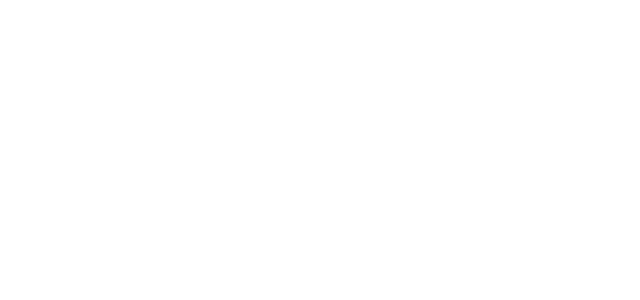
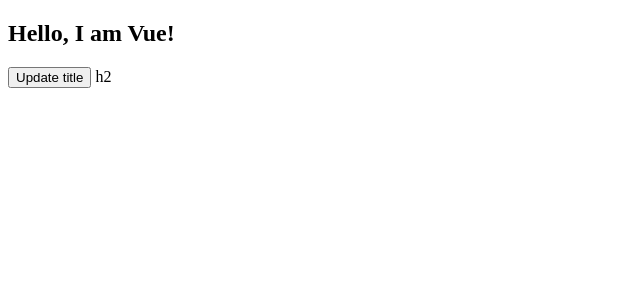
Before and after one commit to vpravo/vue-apps, a Vue app: page /dom-element in a window 1280 px wide. Shown: the top 300 px of the page, without its empty margins (0-640 px from the left). Built offline with nearby package versions, Linux system fonts and the light colour scheme.

Commit message:
dom-element

```diff
--- a/src/components/app-contents/contents.js
+++ b/src/components/app-contents/contents.js
@@ -46,5 +46,9 @@
   {
     name: "Отслеживание изменений с watch",
     path: "watch-for-changes"
+  },
+  {
+    name: "Доступ к Dom элементам",
+    path: "dom-element"
   }
 ]
--- /dev/null
+++ b/src/components/dom-element/dom-element.vue
@@ -0,0 +1,25 @@
+<template>
+  <div>
+    <h2 ref="heading">{{ title }}</h2>
+    <button @click="updateFirstTitle">Update title</button>
+    h2
+  </div>
+</template>
+<script>
+export default {
+  name: "DomElement",
+  data() {
+    return {
+      title: "Hello, I am Vue!"
+    }
+  },
+  methods: {
+    updateFirstTitle() {
+      this.title = "New title!"
+      this.$refs.heading.style.color = "red"
+      console.log(this.$refs)
+    }
+  }
+}
+</script>
+<style lang="sass" scoped></style>
--- /dev/null
+++ b/src/components/dom-element/index.js
@@ -0,0 +1,2 @@
+import DomElement from "./dom-element"
+export default DomElement
--- /dev/null
+++ b/src/components/lifecycle-component/index.js
@@ -0,0 +1,2 @@
+import LifecycleComponent from "./lifecycle-component.vue"
+export default LifecycleComponent
--- /dev/null
+++ b/src/components/lifecycle-component/lifecycle-component.vue
@@ -0,0 +1,9 @@
+<template><div></div> </template>
+
+<script>
+export default {
+  name: "LifecycleComponent"
+}
+</script>
+
+<style></style>
--- a/src/router/index.js
+++ b/src/router/index.js
@@ -13,6 +13,8 @@
 import HandleLists from "../components/handle-lists"
 import OptimazationComputed from "../components/optimazation-computed"
 import WatchForChanges from "../components/watch-for-changes"
+import DomElement from "../components/dom-element"
+import LifecycleComponent from "../components/lifecycle-component"
 
 Vue.use(VueRouter)
 
@@ -80,6 +82,16 @@
     path: "/watch-for-changes",
     name: "watch-for-changes",
     component: WatchForChanges
+  },
+  {
+    path: "/dom-element",
+    name: "dom-element",
+    component: DomElement
+  },
+  {
+    path: "/lifecycle-component",
+    name: "lifecycle-component",
+    component: LifecycleComponent
   }
 ]
 
```
